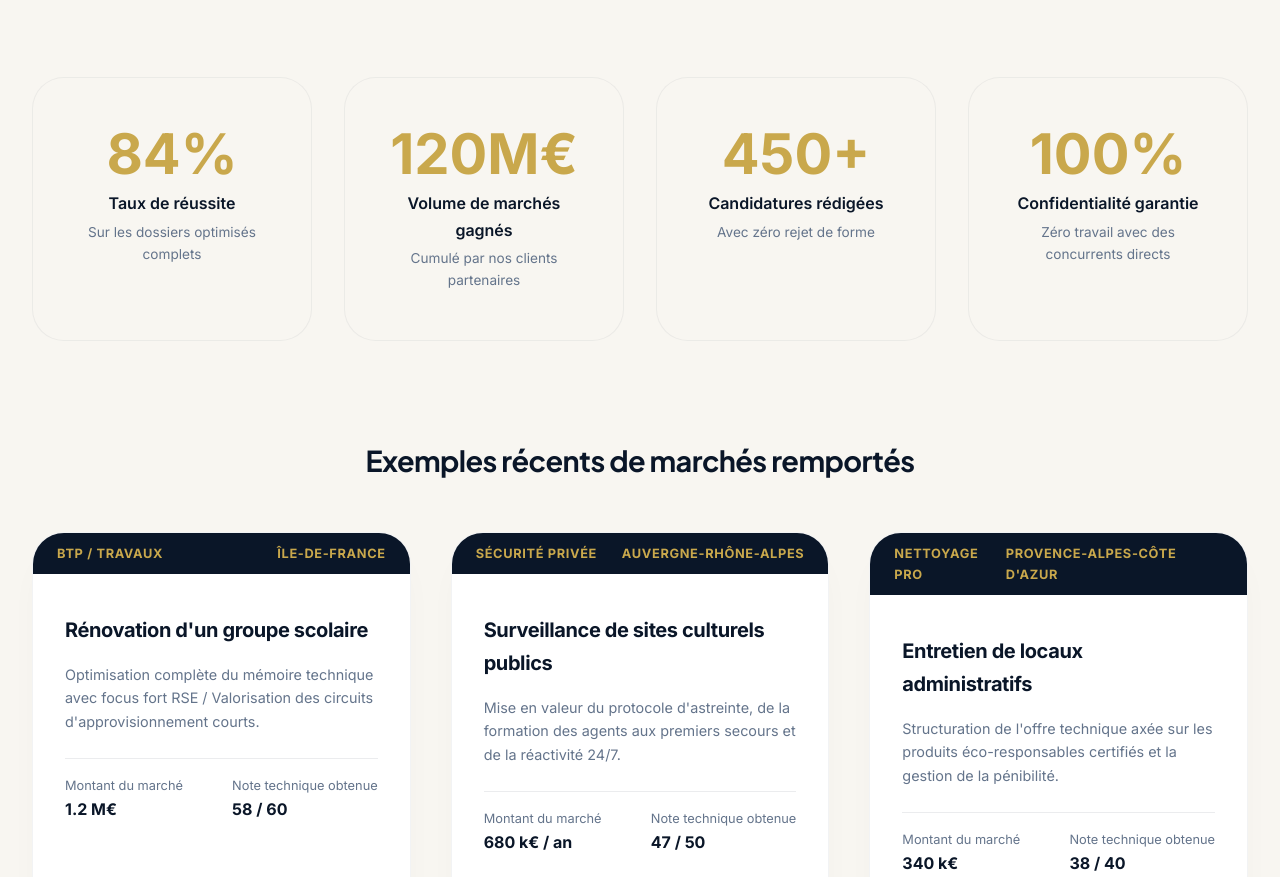
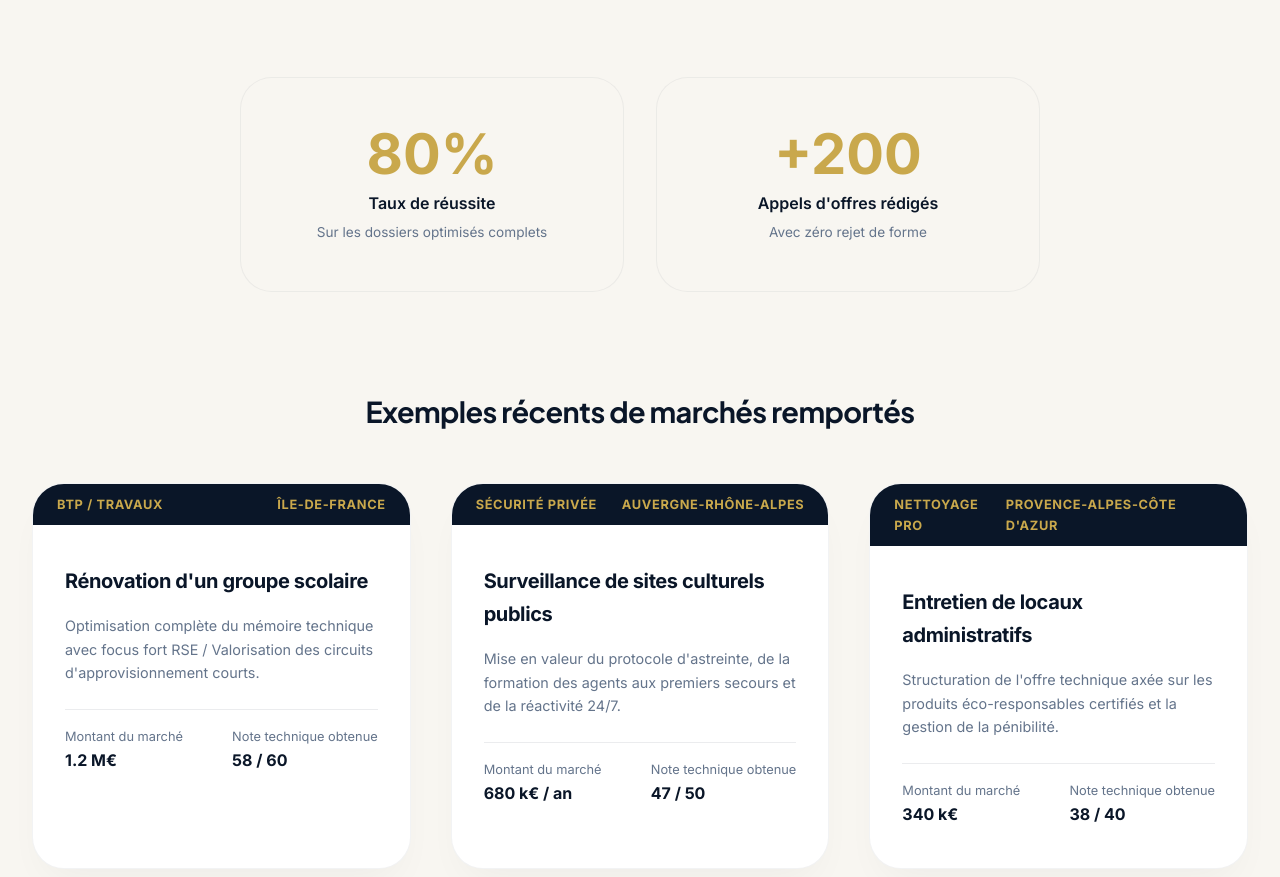
Before and after one commit to abdarahimasarr17-afk/Asmart, a plain HTML site: page index.html in a window 1280 px wide. Shown: the part 6150-7027 px from the top of the page. Drawn offline with Linux system fonts and the light colour scheme.

Commit message:
Mise a jour des indicateurs clefs: 80% de reussite et +200 appels d'offres rediges

```diff
--- a/index.html
+++ b/index.html
@@ -310,26 +310,16 @@
                     <p class="section-subtitle">Des statistiques solides et des exemples de marchés publics remportés par nos clients.</p>
                 </div>
 
-                <div class="stats-grid">
+                <div class="stats-grid-2">
                     <div class="stat-item">
-                        <div class="stat-num">84%</div>
+                        <div class="stat-num">80%</div>
                         <div class="stat-label">Taux de réussite</div>
                         <div class="stat-sub">Sur les dossiers optimisés complets</div>
                     </div>
                     <div class="stat-item">
-                        <div class="stat-num">120M€</div>
-                        <div class="stat-label">Volume de marchés gagnés</div>
-                        <div class="stat-sub">Cumulé par nos clients partenaires</div>
-                    </div>
-                    <div class="stat-item">
-                        <div class="stat-num">450+</div>
-                        <div class="stat-label">Candidatures rédigées</div>
+                        <div class="stat-num">+200</div>
+                        <div class="stat-label">Appels d'offres rédigés</div>
                         <div class="stat-sub">Avec zéro rejet de forme</div>
-                    </div>
-                    <div class="stat-item">
-                        <div class="stat-num">100%</div>
-                        <div class="stat-label">Confidentialité garantie</div>
-                        <div class="stat-sub">Zéro travail avec des concurrents directs</div>
                     </div>
                 </div>
 
--- a/style.css
+++ b/style.css
@@ -1032,6 +1032,16 @@ a {
     grid-template-columns: repeat(4, 1fr);
     gap: 2rem;
     margin-bottom: 6rem;
+}
+
+.stats-grid-2 {
+    display: grid;
+    grid-template-columns: repeat(2, 1fr);
+    gap: 2rem;
+    margin-bottom: 6rem;
+    max-width: 800px;
+    margin-left: auto;
+    margin-right: auto;
 }
 
 .stat-item {
@@ -2171,7 +2181,7 @@ textarea.form-control {
     .sectors-grid { grid-template-columns: 1fr; }
     .pricing-grid { grid-template-columns: 1fr; }
     .blog-grid { grid-template-columns: 1fr; }
-    .stats-grid { grid-template-columns: 1fr; }
+    .stats-grid, .stats-grid-2 { grid-template-columns: 1fr; }
     .examples-grid { grid-template-columns: 1fr; }
 
     .form-grid {
```
